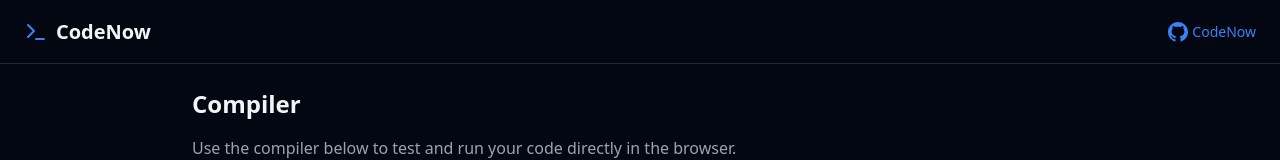
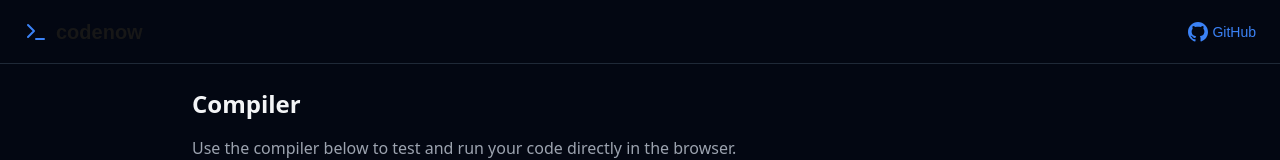
Before and after one commit to krishvsoni/CodeNow, a Next.js app: page /v1/compiler in a window 1280 px wide. Shown: the top 160 px of the page. Built offline with nearby package versions, Linux system fonts and the light colour scheme.

Commit message:
feat: add Navbar component and integrate it into main layout

```diff
--- a/app/[code]/page.tsx
+++ b/app/[code]/page.tsx
@@ -1,7 +1,6 @@
 'use client';
 import { useState, useEffect, useRef } from 'react';
-import { Terminal, Copy, Share2, Code } from 'lucide-react';
-import Link from 'next/link';
+import { Copy, Share2, Code } from 'lucide-react';
 import { useSearchParams } from 'next/navigation';
 import { io } from 'socket.io-client';
 import debounce from 'lodash.debounce';
@@ -10,6 +9,7 @@ import { motion, AnimatePresence } from 'framer-motion';
 import SyntaxHighlighter from 'react-syntax-highlighter';
 import { atomOneDark } from 'react-syntax-highlighter/dist/esm/styles/hljs';
 import { nanoid } from 'nanoid';
+import { Navbar } from '@/components/Navbar';
 
 const socket = io(process.env.NEXT_PUBLIC_SOCKET_URL);
 
@@ -57,6 +57,21 @@ const ShareCodePage: React.FC = () => {
             socket.off('message', handleMessage);
         };
     }, []);
+
+
+    const handleCursorUpdate = () => {
+        if (!textareaRef.current) return;
+
+        const textarea = textareaRef.current;
+        const cursorIndex = textarea.selectionStart;
+        const textBeforeCursor = sharedCode.substring(0, cursorIndex);
+        const lines = textBeforeCursor.split('\n');
+        const currentLine = lines.length;
+        const currentColumn = lines[lines.length - 1].length + 1;
+
+        setCursorPosition({ line: currentLine, column: currentColumn });
+    };
+
 
     const showToast = (message: string) => {
         setToastMessage(message);
@@ -112,33 +127,9 @@ const ShareCodePage: React.FC = () => {
 
     const lines = sharedCode.split('\n');
     return (
+        <>
+            <Navbar />
             <div className="flex flex-col min-h-screen  bg-gray-950 text-gray-100">
-            <header className="px-4 lg:px-6 h-16 flex items-center justify-between border-b border-gray-800">
-                <Link className="flex items-center justify-center" href="/">
-                    <Terminal className="h-6 w-6 mr-2 text-blue-500" />
-                    <span className="font-bold text-xl">CodeNow</span>
-                </Link>
-                <a
-                    href="https://github.com/krishvsoni/CodeNow"
-                    target="_blank"
-                    rel="noopener noreferrer"
-                    className="flex items-center text-sm text-blue-500 hover:text-blue-400 transition-colors"
-                >
-                    <svg
-                        className="h-5 w-5 mr-1"
-                        fill="currentColor"
-                        viewBox="0 0 24 24"
-                        xmlns="http://www.w3.org/2000/svg"
-                    >
-                        <path
-                            fillRule="evenodd"
-                            d="M12 0C5.37 0 0 5.37 0 12c0 5.3 3.438 9.8 8.205 11.385.6.11.82-.26.82-.577v-2.165c-3.338.726-4.042-1.61-4.042-1.61-.546-1.387-1.333-1.757-1.333-1.757-1.09-.745.083-.73.083-.73 1.205.084 1.84 1.237 1.84 1.237 1.07 1.835 2.807 1.305 3.492.997.108-.775.42-1.305.763-1.605-2.665-.3-5.466-1.332-5.466-5.93 0-1.31.467-2.38 1.235-3.22-.123-.303-.535-1.523.117-3.176 0 0 1.008-.322 3.3 1.23.957-.266 1.98-.398 3-.403 1.02.005 2.043.137 3 .403 2.29-1.552 3.297-1.23 3.297-1.23.653 1.653.24 2.873.118 3.176.77.84 1.233 1.91 1.233 3.22 0 4.61-2.803 5.625-5.475 5.92.43.37.823 1.102.823 2.222v3.293c0 .32.218.694.825.576C20.565 21.795 24 17.295 24 12c0-6.63-5.37-12-12-12z"
-                            clipRule="evenodd"
-                        />
-                    </svg>
-                    CodeNow
-                </a>
-            </header>
 
                 <main className="flex-1 p-4 md:p-6 overflow-hidden">
                     <div className="w-full max-w-6xl mx-auto space-y-4">
@@ -174,7 +165,7 @@ const ShareCodePage: React.FC = () => {
                                         whileTap={{ scale: 0.95 }}
                                     >
                                         <Share2 className="h-4 w-4 mr-2" />
-                                    <span className="text-sm">Share</span>
+                                        <span className="text-sm">Share Snippet</span>
                                     </motion.button>
                                 </div>
                                 <div className="flex items-center font-bold space-x-4">
@@ -211,9 +202,12 @@ const ShareCodePage: React.FC = () => {
                                         className="absolute top-0 left-0 w-full h-full bg-transparent text-transparent caret-white resize-none focus:outline-none p-4 pl-16"
                                         value={sharedCode}
                                         onChange={handleTextareaChange}
+                                        onClick={handleCursorUpdate}
+                                        onKeyUp={handleCursorUpdate}
                                         spellCheck="false"
                                         style={{ tabSize: 4 }}
                                     />
+
                                 </div>
                             </div>
                         </motion.div>
@@ -235,10 +229,11 @@ const ShareCodePage: React.FC = () => {
                 </AnimatePresence>
 
                 <footer className="flex flex-col gap-2 sm:flex-row py-6 w-full shrink-0 items-center justify-center px-4 md:px-6 border-t border-gray-800">
-                <p className="text-sm text-gray-400">© 2024 CodeNow. All rights reserved.</p>
+                <p className="text-sm text-gray-400">© {new Date().getFullYear()} CodeNow. All rights reserved.</p>
                 <p className="text-slate-600 font-mono hover:text-white transition-colors duration-300">built by Krish Soni</p>
                 </footer>
             </div>
+        </>
     );
 };
 
--- a/app/v1/compiler/page.tsx
+++ b/app/v1/compiler/page.tsx
@@ -1,50 +1,53 @@
 "use client";
 
-import { useState } from 'react';
+import { useState, useEffect } from 'react';
 import Link from 'next/link';
-import { Terminal } from 'lucide-react';
+import {  AlertTriangle } from 'lucide-react';
+import { Navbar } from '@/components/Navbar';
 
 const CompilerPage: React.FC = () => {
   const [loading, setLoading] = useState(true);
+  const [isMobile, setIsMobile] = useState(false);
+
+  useEffect(() => {
+    const checkIfMobile = () => {
+      const userAgent = typeof window.navigator === "undefined" ? "" : navigator.userAgent;
+      const mobile = Boolean(
+        userAgent.match(
+          /Android|BlackBerry|iPhone|iPad|iPod|Opera Mini|IEMobile|WPDesktop/i
+        )
+      );
+      setIsMobile(mobile);
+    };
+
+    checkIfMobile();
+    window.addEventListener("resize", checkIfMobile);
+    return () => window.removeEventListener("resize", checkIfMobile);
+  }, []);
 
   const handleIframeLoad = () => {
     setLoading(false);
   };
 
   return (
+    <>
+    <Navbar/>
     <div className="flex flex-col min-h-screen font-sans bg-gray-950 text-gray-100">
-      <header className="px-4 lg:px-6 h-16 flex items-center justify-between border-b border-gray-800">
-        <Link className="flex items-center justify-center" href="/">
-          <Terminal className="h-6 w-6 mr-2 text-blue-500" />
-          <span className="font-bold text-xl">CodeNow</span>
-        </Link>
-        <a
-          href="https://github.com/krishvsoni/CodeNow"
-          target="_blank"
-          rel="noopener noreferrer"
-          className="flex items-center text-sm text-blue-500 hover:text-blue-400 transition-colors"
-        >
-          <svg
-            className="h-5 w-5 mr-1"
-            fill="currentColor"
-            viewBox="0 0 24 24"
-            xmlns="http://www.w3.org/2000/svg"
-          >
-            <path
-              fillRule="evenodd"
-              d="M12 0C5.37 0 0 5.37 0 12c0 5.3 3.438 9.8 8.205 11.385.6.11.82-.26.82-.577v-2.165c-3.338.726-4.042-1.61-4.042-1.61-.546-1.387-1.333-1.757-1.333-1.757-1.09-.745.083-.73.083-.73 1.205.084 1.84 1.237 1.84 1.237 1.07 1.835 2.807 1.305 3.492.997.108-.775.42-1.305.763-1.605-2.665-.3-5.466-1.332-5.466-5.93 0-1.31.467-2.38 1.235-3.22-.123-.303-.535-1.523.117-3.176 0 0 1.008-.322 3.3 1.23.957-.266 1.98-.398 3-.403 1.02.005 2.043.137 3 .403 2.29-1.552 3.297-1.23 3.297-1.23.653 1.653.24 2.873.118 3.176.77.84 1.233 1.91 1.233 3.22 0 4.61-2.803 5.625-5.475 5.92.43.37.823 1.102.823 2.222v3.293c0 .32.218.694.825.576C20.565 21.795 24 17.295 24 12c0-6.63-5.37-12-12-12z"
-              clipRule="evenodd"
-            />
-          </svg>
-          CodeNow
-        </a>
-      </header>
 
-      {/* Main Content */}
+
       <main className="flex-1 p-4 md:p-6">
         <div className="max-w-4xl mx-auto space-y-4">
           <h1 className="text-2xl font-bold">Compiler</h1>
           <p className="text-gray-400">Use the compiler below to test and run your code directly in the browser.</p>
+
+          {isMobile && (
+            <div className="bg-yellow-900 border-l-4 border-yellow-500 text-yellow-100 p-4 mb-4 rounded-md flex items-start">
+              <AlertTriangle className="h-5 w-5 mr-2 flex-shrink-0 mt-0.5" />
+              <p className="text-sm">
+                For the best experience, we recommend using the compiler on a desktop device. Mobile devices may have limited functionality.
+              </p>
+            </div>
+          )}
 
           <div className="relative border border-gray-800 rounded-lg overflow-hidden">
             {loading && (
@@ -65,12 +68,13 @@ const CompilerPage: React.FC = () => {
       </main>
 
       <footer className="flex flex-col gap-2 sm:flex-row py-6 w-full shrink-0 items-center justify-center px-4 md:px-6 border-t border-gray-800">
-        <p className="text-sm text-gray-400">© 2024 CodeNow. All rights reserved.</p>
+        <p className="text-sm text-gray-400">© {new Date().getFullYear()} CodeNow. All rights reserved.</p>
         <Link href="https://onecompiler.com/" target="_blank" className="text-slate-600 font-mono hover:text-white transition-colors duration-300">
           Powered By OneCompiler
         </Link>
       </footer>
     </div>
+    </>
   );
 };
 
--- /dev/null
+++ b/components/Navbar.tsx
@@ -0,0 +1,42 @@
+import {   Terminal } from 'lucide-react';
+import Link from "next/link";
+
+export function Navbar(){
+    return(
+      <>
+
+      <header className="px-4 lg:px-6 h-16 bg-gray-950 flex items-center justify-between border-b border-gray-800">
+        <Link className="flex items-center justify-center" href="/">
+          <Terminal className="h-6 w-6 mr-2 text-blue-500" />
+          <span className="font-bold text-xl">codenow</span>
+        </Link>
+        <div className="flex items-center space-x-4">
+
+          <a
+            href="https://github.com/krishvsoni/CodeNow"
+            target="_blank"
+            rel="noopener noreferrer"
+            className="flex items-center text-sm text-blue-500 hover:text-blue-400 transition-colors"
+          >
+            <svg
+              className="h-5 w-5 mr-1"
+              fill="currentColor"
+              viewBox="0 0 24 24"
+              xmlns="http://www.w3.org/2000/svg"
+            >
+              <path
+                fillRule="evenodd"
+                d="M12 0C5.37 0 0 5.37 0 12c0 5.3 3.438 9.8 8.205 11.385.6.11.82-.26.82-.577v-2.165c-3.338.726-4.042-1.61-4.042-1.61-.546-1.387-1.333-1.757-1.333-1.757-1.09-.745.083-.73.083-.73 1.205.084 1.84 1.237 1.84 1.237 1.07 1.835 2.807 1.305 3.492.997.108-.775.42-1.305.763-1.605-2.665-.3-5.466-1.332-5.466-5.93 0-1.31.467-2.38 1.235-3.22-.123-.303-.535-1.523.117-3.176 0 0 1.008-.322 3.3 1.23.957-.266 1.98-.398 3-.403 1.02.005 2.043.137 3 .403 2.29-1.552 3.297-1.23 3.297-1.23.653 1.653.24 2.873.118 3.176.77.84 1.233 1.91 1.233 3.22 0 4.61-2.803 5.625-5.475 5.92.43.37.823 1.102.823 2.222v3.293c0 .32.218.694.825.576C20.565 21.795 24 17.295 24 12c0-6.63-5.37-12-12-12z"
+                clipRule="evenodd"
+              />
+            </svg>
+            GitHub
+          </a>
+        </div>
+      </header>
+
+
+
+      </>
+    )
+}
```
Also changed, not shown: app/page.tsx (+9 -6 lines). Lines whose indentation alone changed are shown as unchanged.
